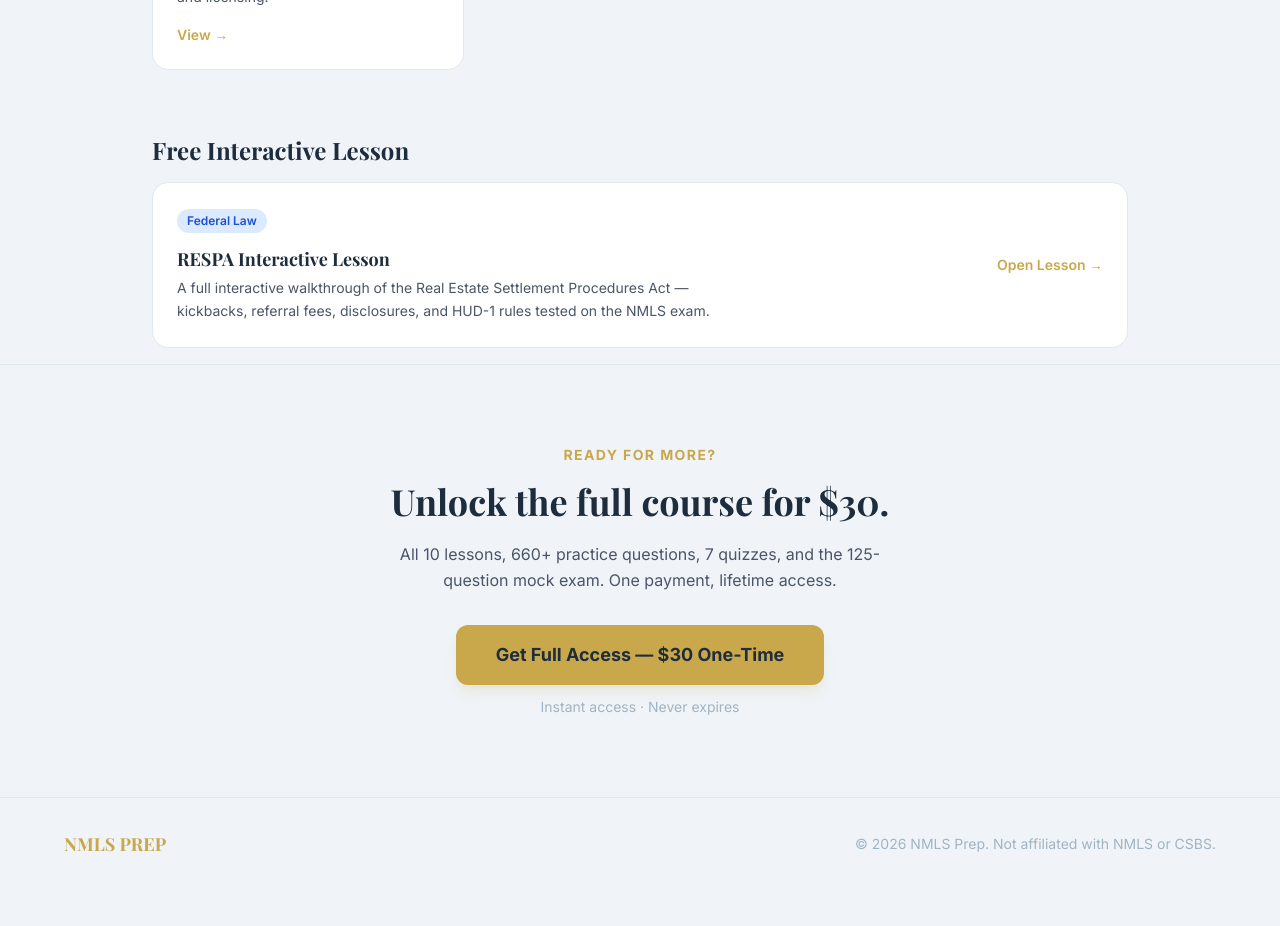
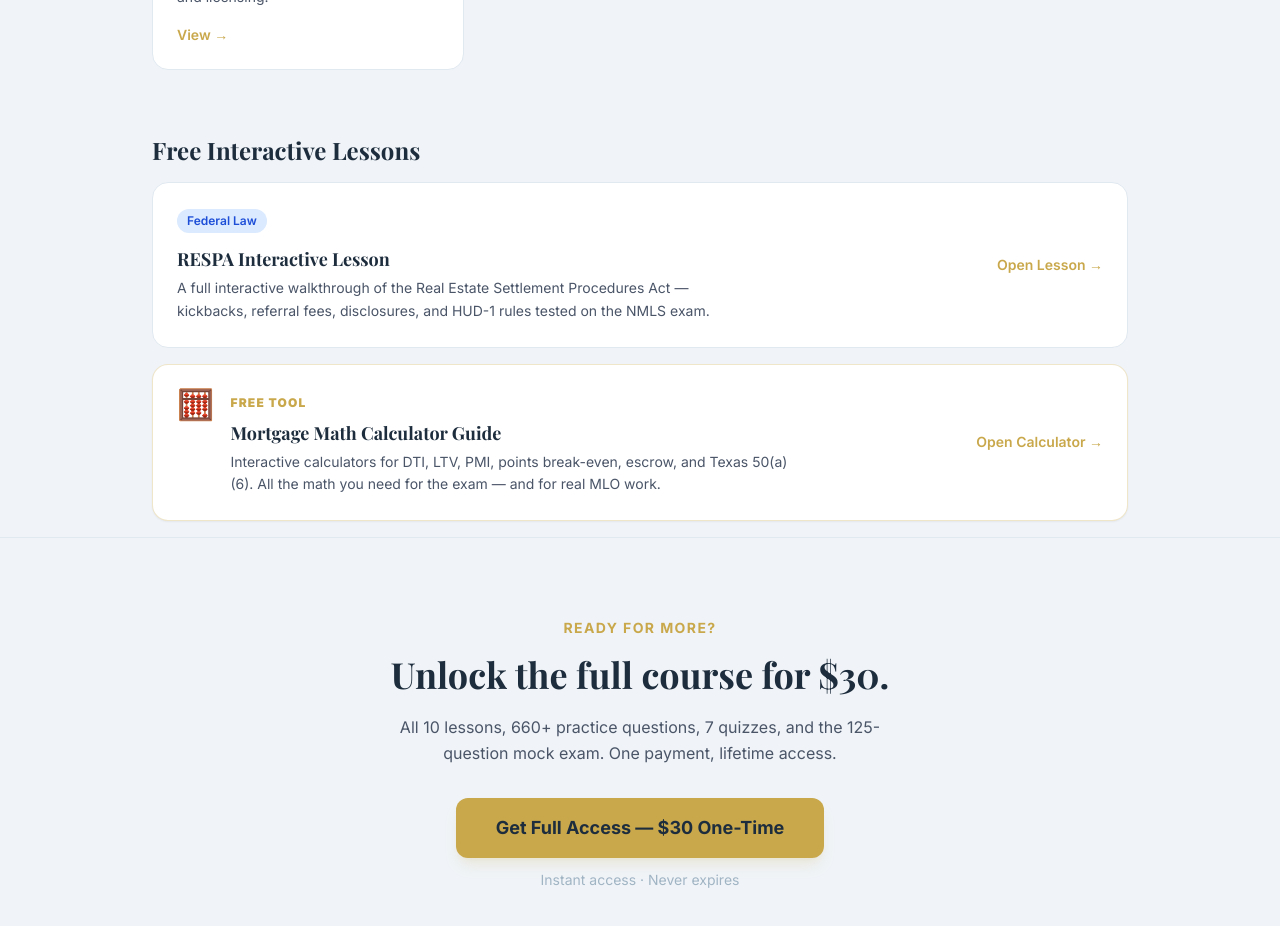
Before and after one commit to lucas00007/nmls-exam-prep, a Next.js app: page /free in a window 1280 px wide. Shown: the part 1300-2226 px from the top of the page. Before the commit the page ends 2190 px from the top, so only its background shows below. Built offline with nearby package versions, Linux system fonts and the light colour scheme; a web font is replaced by a local one.

Commit message:
Add mortgage math guide to dashboard and free page

```diff
--- a/app/dashboard/DashboardContent.tsx
+++ b/app/dashboard/DashboardContent.tsx
@@ -224,24 +224,32 @@ export default function DashboardContent({ email }: { email: string }) {
         {/* ── Tab: Quizzes & Exams ── */}
         {tab === "quizzes" && (
           <div>
-            {/* Mortgage Math Guide — featured card */}
+            {/* Mortgage Math Guide — featured banner */}
             <a
               href="/lessons/mortgage_math_guide.html"
               target="_blank"
               rel="noopener noreferrer"
-              className="group flex items-center gap-5 bg-white border border-[#c9a84c]/30 rounded-2xl p-5 mb-8 hover:border-[#c9a84c]/60 hover:shadow-md transition-all"
+              className="group block bg-white border border-[#c9a84c]/30 rounded-2xl p-6 mb-8 hover:border-[#c9a84c]/60 hover:shadow-md transition-all shadow-sm"
             >
-              <div className="text-4xl flex-shrink-0">🧮</div>
-              <div className="flex-1 min-w-0">
-                <div className="text-[#c9a84c] text-xs font-black uppercase tracking-widest mb-1">Math Reference</div>
-                <h3 className="font-serif text-lg font-bold text-[#1e2d3d] group-hover:text-[#c9a84c] transition-colors">
-                  Mortgage Math Guide
-                </h3>
-                <p className="text-sm text-[#4a5568] mt-1">
-                  Interactive calculators for DTI, LTV, PMI, points break-even, escrow, and Texas 50(a)(6).
-                </p>
+              <div className="flex flex-col sm:flex-row items-start sm:items-center justify-between gap-5">
+                <div className="flex items-start gap-4">
+                  <div className="text-4xl flex-shrink-0 leading-none">🧮</div>
+                  <div>
+                    <div className="text-[#c9a84c] text-xs font-black uppercase tracking-widest mb-2">
+                      Math Reference
+                    </div>
+                    <h3 className="font-serif text-2xl font-bold text-[#1e2d3d] group-hover:text-[#c9a84c] transition-colors">
+                      Mortgage Math Calculator Guide
+                    </h3>
+                    <p className="text-[#4a5568] text-sm mt-1.5">
+                      Interactive calculators for DTI, LTV/CLTV, PMI, points break-even, escrow analysis, and Texas 50(a)(6). Type your numbers, get instant answers.
+                    </p>
+                  </div>
+                </div>
+                <div className="bg-[#c9a84c] text-[#1e2d3d] font-bold px-7 py-3.5 rounded-xl group-hover:bg-[#e0c068] transition-colors flex-shrink-0 text-sm whitespace-nowrap">
+                  Open Calculator Guide →
+                </div>
               </div>
-              <span className="text-[#a0b4c4] group-hover:text-[#c9a84c] transition-colors text-lg flex-shrink-0">→</span>
             </a>
 
             <div className="flex items-baseline gap-3 mb-6">
--- a/app/free/page.tsx
+++ b/app/free/page.tsx
@@ -123,9 +123,11 @@ export default function FreePage() {
         </div>
       </div>
 
-      {/* ── Free Interactive Lesson ── */}
-      <div className="max-w-5xl mx-auto px-4 sm:px-6 pb-4">
-        <h2 className="font-serif text-2xl font-bold text-[#1e2d3d] mb-4">Free Interactive Lesson</h2>
+      {/* ── Free Featured Cards ── */}
+      <div className="max-w-5xl mx-auto px-4 sm:px-6 pb-4 space-y-4">
+        <h2 className="font-serif text-2xl font-bold text-[#1e2d3d] mb-4">Free Interactive Lessons</h2>
+
+        {/* RESPA */}
         <a
           href="/lessons/respa_interactive_lesson.html"
           target="_blank"
@@ -146,6 +148,34 @@ export default function FreePage() {
             </div>
             <div className="flex-shrink-0 text-[#c9a84c] font-semibold text-sm whitespace-nowrap">
               Open Lesson →
+            </div>
+          </div>
+        </a>
+
+        {/* Mortgage Math Calculator Guide */}
+        <a
+          href="/lessons/mortgage_math_guide.html"
+          target="_blank"
+          rel="noopener noreferrer"
+          className="group block bg-white border border-[#c9a84c]/30 rounded-2xl p-6 hover:border-[#c9a84c]/60 hover:shadow-md transition-all shadow-sm"
+        >
+          <div className="flex flex-col sm:flex-row sm:items-center justify-between gap-4">
+            <div className="flex items-start gap-4">
+              <div className="text-3xl flex-shrink-0 leading-none">🧮</div>
+              <div>
+                <span className="text-xs font-black uppercase tracking-widest text-[#c9a84c] inline-block mb-2">
+                  Free Tool
+                </span>
+                <h3 className="font-serif text-lg font-bold text-[#1e2d3d] group-hover:text-[#c9a84c] transition-colors mb-1">
+                  Mortgage Math Calculator Guide
+                </h3>
+                <p className="text-[#4a5568] text-sm leading-relaxed max-w-xl">
+                  Interactive calculators for DTI, LTV, PMI, points break-even, escrow, and Texas 50(a)(6). All the math you need for the exam — and for real MLO work.
+                </p>
+              </div>
+            </div>
+            <div className="flex-shrink-0 text-[#c9a84c] font-semibold text-sm whitespace-nowrap">
+              Open Calculator →
             </div>
           </div>
         </a>
```
